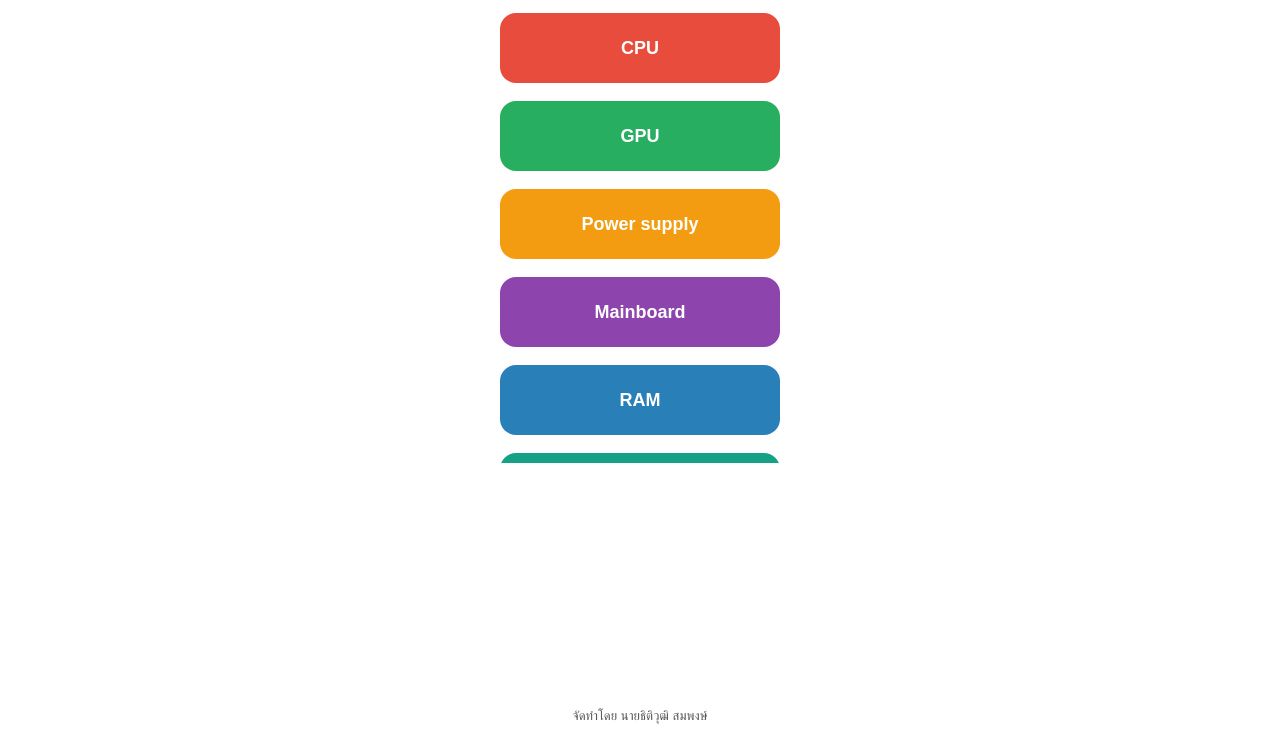
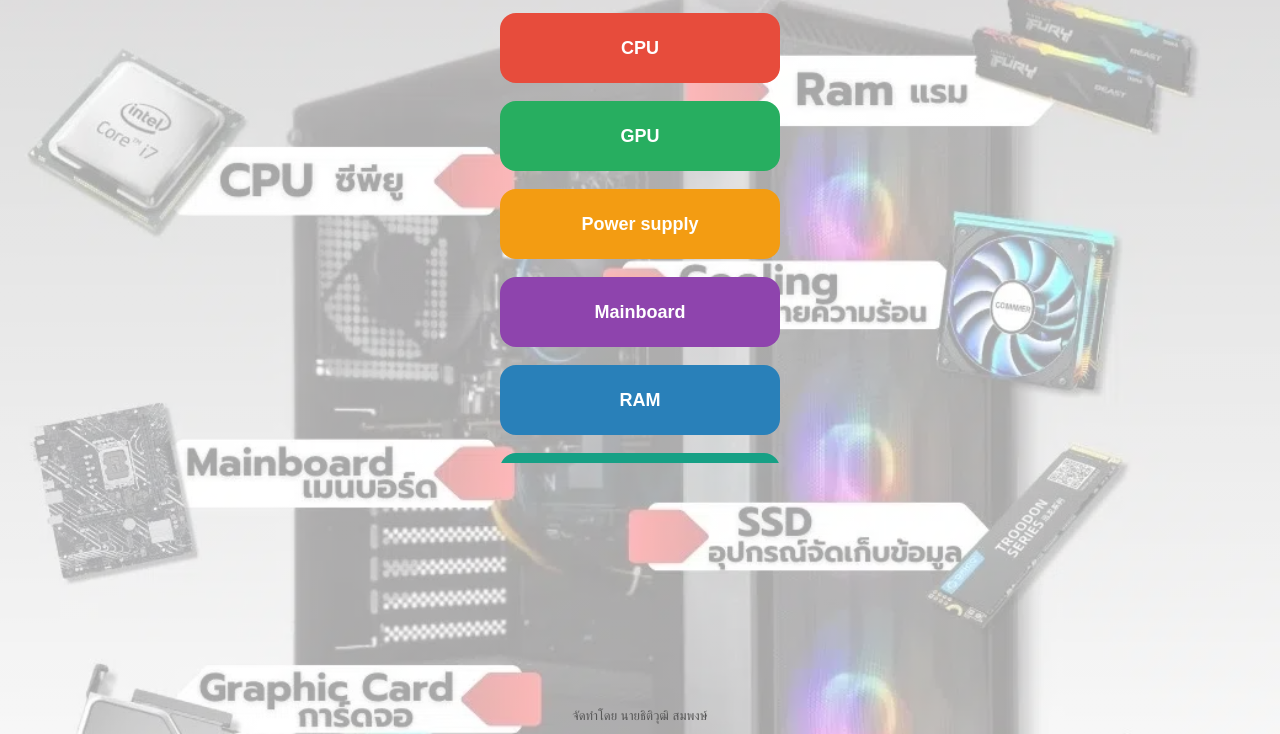
Before and after one commit to ttwspppp/projectX, a plain HTML site: page index.html in a window 1280 px wide. Shown: the part 66-800 px from the top of the page. Drawn offline with Linux system fonts and the light colour scheme.

Commit message:
Change background image path in index.html

```diff
--- a/index.html
+++ b/index.html
@@ -21,7 +21,7 @@
         rgba(255,255,255,0.65),
         rgba(255,255,255,0.65)
       ),
-      url("background.png");
+      url("image/background.png");
 
     background-size: cover;
     background-position: center;
```
